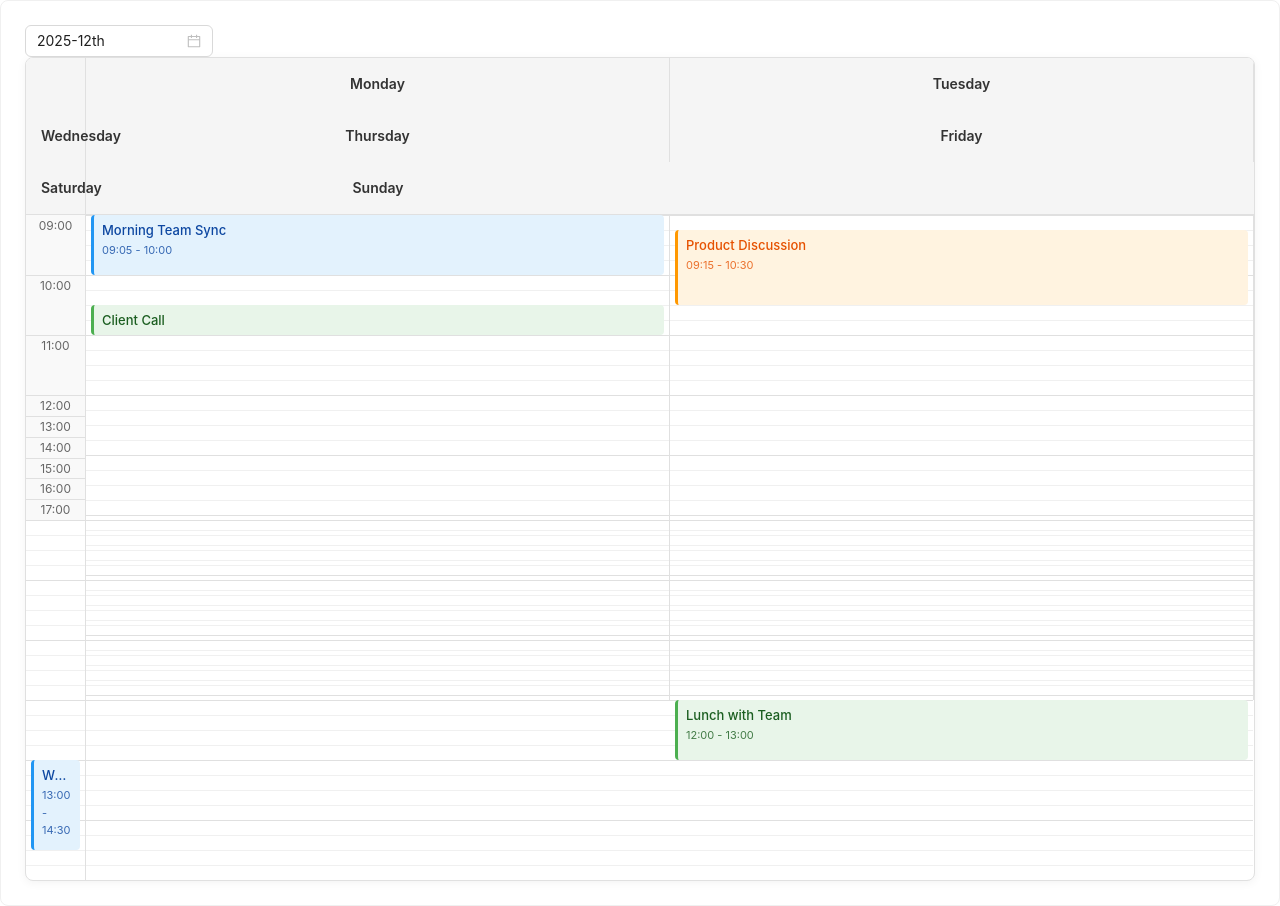
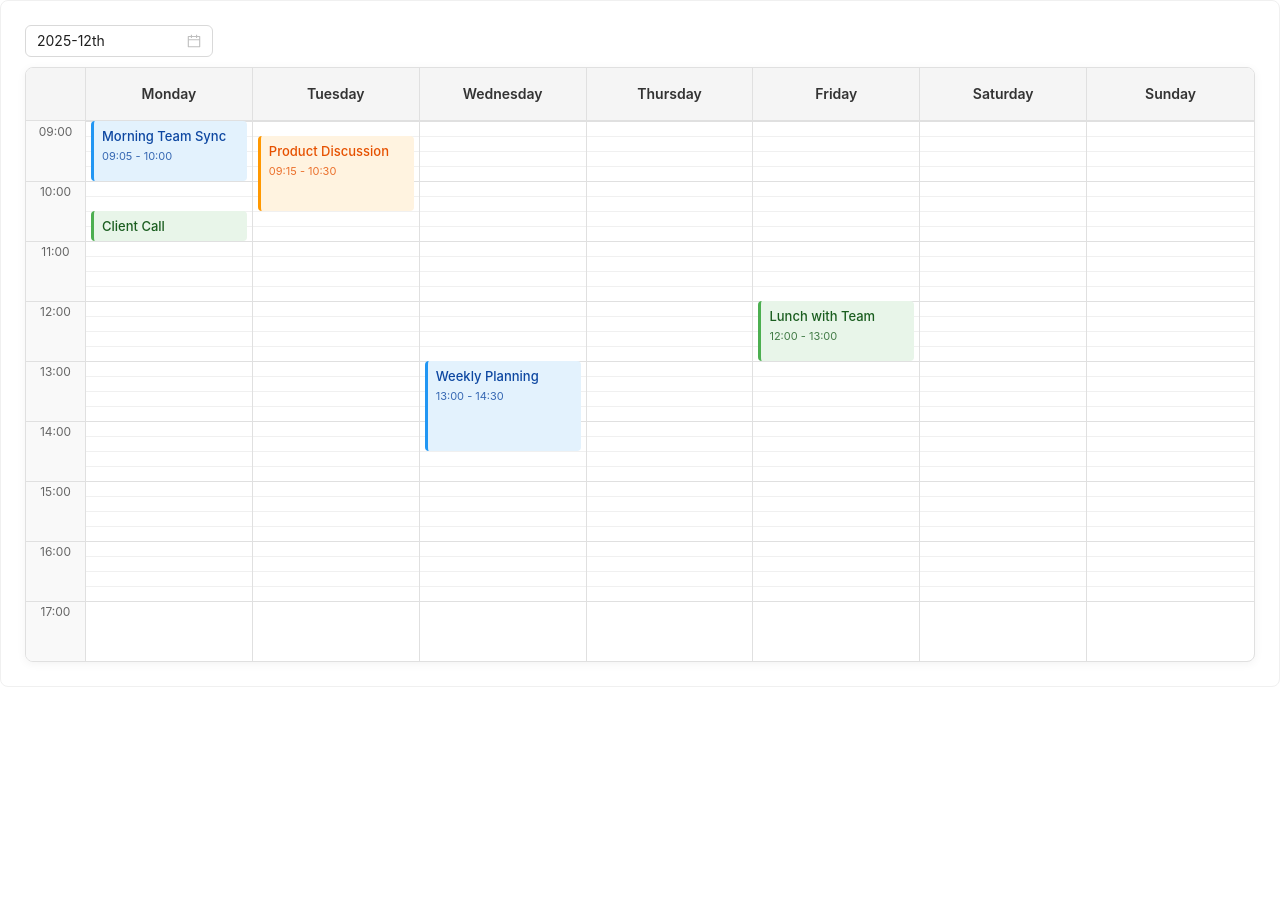
Before and after one commit to vinctustech/week-calendar, a React (Vite) app: page / in a window 1280 px wide. After the commit the page ends 800 px from the top, so only its background shows below. Built offline with nearby package versions, Linux system fonts and the light colour scheme.

Commit message:
SC-1172 fix styles.scss

```diff
--- a/src/App.tsx
+++ b/src/App.tsx
@@ -51,7 +51,7 @@ const App: FC = () => {
 
   return (
     <Card>
-      <DatePicker picker="week" value={value} onChange={setValue} />
+      <DatePicker picker="week" value={value} onChange={setValue} style={{ marginBottom: 10 }} />
       <div>
         <WeekCalendar
           startTime="09:00"
--- a/src/WeekCalendar/styles.scss
+++ b/src/WeekCalendar/styles.scss
@@ -26,7 +26,7 @@ $box-shadow: 0 2px 10px rgba(0, 0, 0, 0.05);
 
   .day-headers {
     display: grid;
-    grid-template-columns: $time-column-width 1fr 1fr;
+    grid-template-columns: $time-column-width 1fr 1fr 1fr 1fr 1fr 1fr 1fr;
     background-color: $header-bg-color;
 
     .day-header {
@@ -43,13 +43,13 @@ $box-shadow: 0 2px 10px rgba(0, 0, 0, 0.05);
 
   .calendar-body {
     display: grid;
-    grid-template-columns: $time-column-width 1fr 1fr;
+    grid-template-columns: $time-column-width 1fr 1fr 1fr 1fr 1fr 1fr 1fr;
     border-top: 1px solid $border-color;
 
     .time-labels {
       grid-column: 1;
       display: grid;
-      grid-template-rows: repeat(12, $time-slot-height);
+      grid-template-rows: repeat(36, $time-slot-height);
       border-right: 1px solid $border-color;
       background-color: $time-labels-bg-color;
 
```
